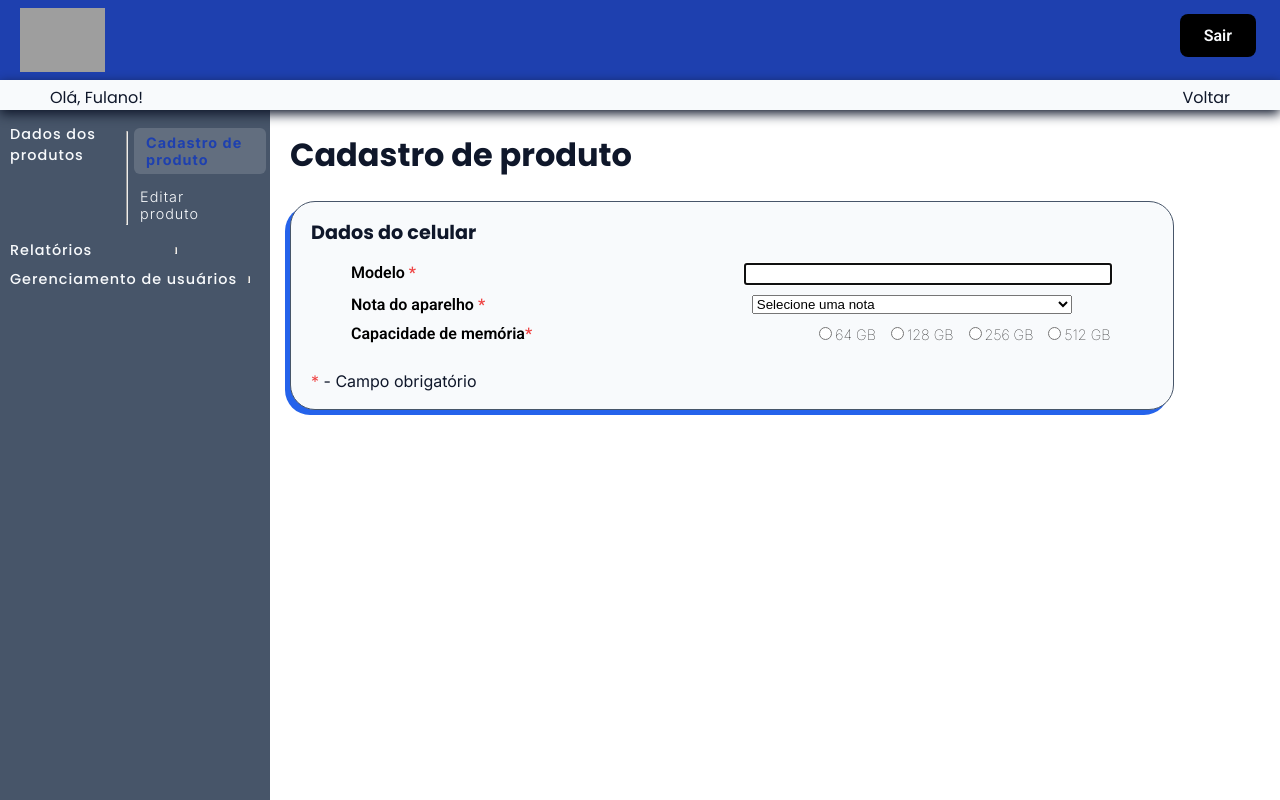
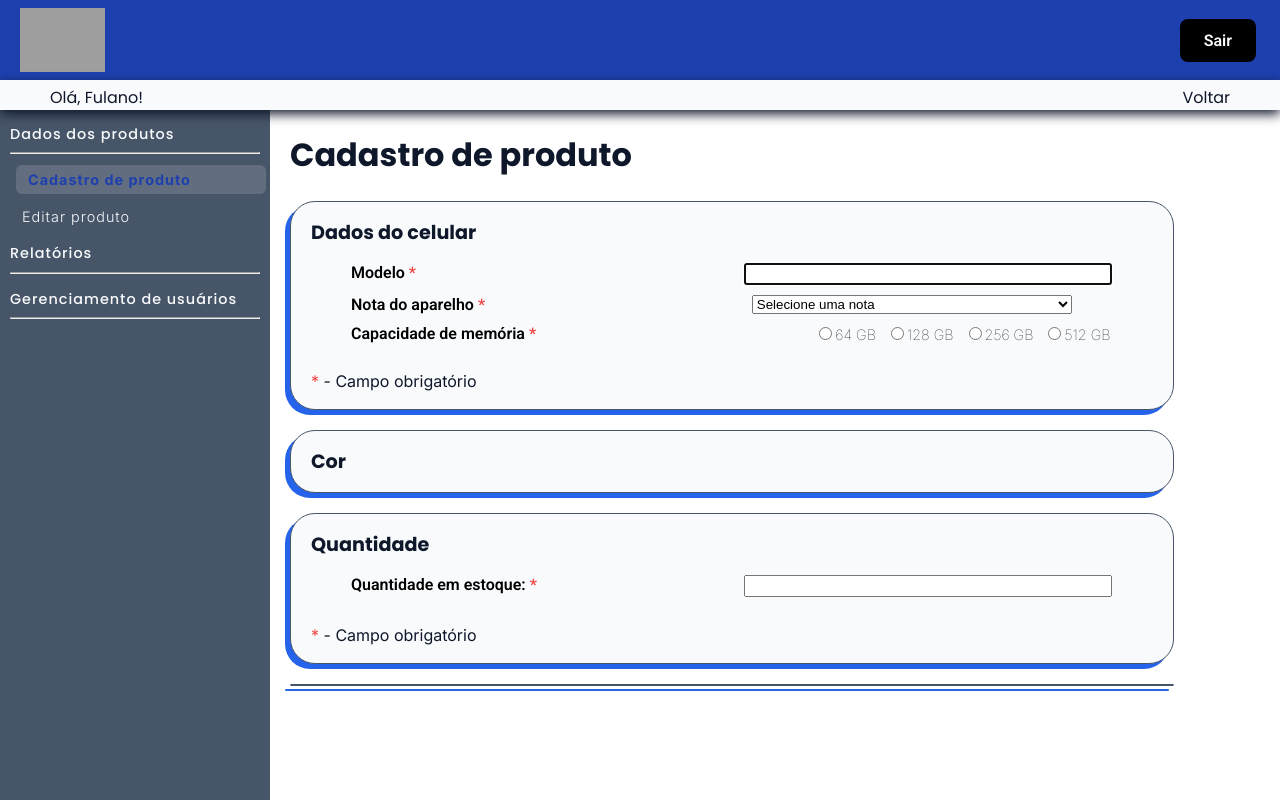
Before and after one commit to NatanMauricio1995/Celular, a Next.js app in the folder sharks/: page /Cadastro_Produto in a window 1280 px wide. Built offline with nearby package versions, Linux system fonts and the light colour scheme; grey boxes are pictures that could not be loaded.

Commit message:
CADASTRO PRODUTO - QUANTIDADE

```diff
--- a/sharks/src/app/Cadastro_Produto/page.tsx
+++ b/sharks/src/app/Cadastro_Produto/page.tsx
@@ -28,7 +28,7 @@ export default function Cadastro_Produto()
                     <Box>
                         <div>
                             <h2>Dados do celular</h2>
-                            <ul>
+                            <ul className="Lista_Cadastro">
                                 <li>
                                     <label htmlFor="MODELO" className="Titulo_Input">
                                         Modelo <span className='Asterisco'>*</span>
@@ -59,7 +59,7 @@ export default function Cadastro_Produto()
 
                                 </li>
                                 <li>
-                                    <label className="Titulo_Input">Capacidade de memória<span className='Asterisco'>*</span></label>
+                                    <label className="Titulo_Input">Capacidade de memória <span className='Asterisco'>*</span></label>
                                     <div className="Arrumacao_Botao">
                                         <label className="Label_Botao" htmlFor="MEMORIA64">
                                             <input
@@ -107,6 +107,35 @@ export default function Cadastro_Produto()
                         </div>
                         <p className='Texto'><span className='Asterisco'>*</span> - Campo obrigatório</p>
                     </Box>
+                    <Box>
+                        <h2>Cor</h2>
+                    </Box>
+
+                    <Box>
+                        <h2>Quantidade</h2>
+                        <ul className="Lista_Cadastro">
+                            <li>
+                                <label className="Titulo_Input" htmlFor="QUANTIDADE">
+                                    Quantidade em estoque: <span className='Asterisco'>*</span>
+                                </label>
+                                <input
+                                    className="Campo_Numero"
+                                    type = "number"
+                                    id = "QUANTIDADE"
+                                    name = "QUANTIDADE"
+                                    maxLength={10}
+                                    required
+                                    min={0}
+                                    step={1}
+                                />
+                            </li>
+                        </ul>
+                         <p className='Texto'><span className='Asterisco'>*</span> - Campo obrigatório</p>
+                    </Box>
+                    <Box>
+
+                    </Box>
+
                  </form>
             </Tela_ADM>
         </div>
--- a/sharks/src/app/styles/Cadastro_Produto.css
+++ b/sharks/src/app/styles/Cadastro_Produto.css
@@ -5,7 +5,7 @@ h2
     font-size: 1.2em;
 }
 
-li
+.Lista_Cadastro li
 {
     display: flex;
     justify-content: space-between;
```
